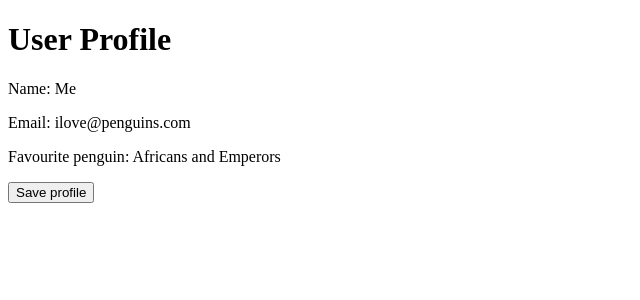
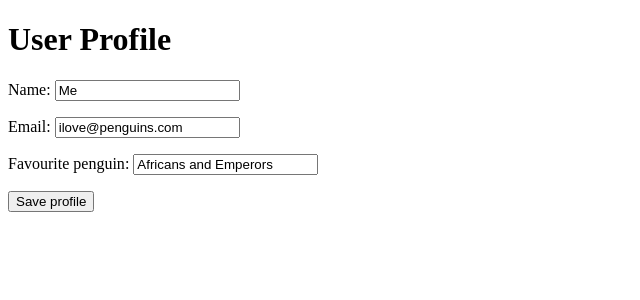
Before and after one commit to Katnippy/docker-app, a React (Vite) app: page / in a window 1280 px wide. Both pictures are taken after a click on the button "Edit profile". Shown: the top 300 px of the page, without its empty margins (0-640 px from the left). Built offline with nearby package versions, Linux system fonts and the light colour scheme.

Commit message:
Make edit / save profile button toggle entry text or form respectively.

```diff
--- a/src/App.jsx
+++ b/src/App.jsx
@@ -1,6 +1,7 @@
 import { useState } from 'react';
 
 import Entry from './components/Entry.jsx';
+import EntryForm from './components/EntryForm.jsx';
 
 function App() {
   const [profile, setProfile] = useState(
@@ -20,14 +21,27 @@ function App() {
     }
   };
 
+  // TODO: Add prop types.
   return (
     <div className="container">
       <h1>User Profile</h1>
-      <Entry entry={{ identifier: 'Name', info: profile.name }} />
-      <Entry entry={{ identifier: 'Email', info: profile.email }} />
-      <Entry entry={
-        { identifier: 'Favourite penguin', info: profile.favSpecies }
-      } />
+      {editOrSave === 'edit'
+        ? <Entry entry={{ identifier: 'Name', info: profile.name }} />
+        : <EntryForm id="email" entry={
+          { identifier: 'Name', info: profile.name }
+        } />}
+      {editOrSave === 'edit'
+        ? <Entry entry={{ identifier: 'Email', info: profile.email }} />
+        : <EntryForm id="email" entry={
+            { identifier: 'Email', info: profile.email }
+          } />}
+      {editOrSave === 'edit'
+        ? <Entry entry={
+            { identifier: 'Favourite penguin', info: profile.favSpecies }
+          } />
+          : <EntryForm id="email" entry={
+            { identifier: 'Favourite penguin', info: profile.favSpecies }
+          } />}
       <button type="button" onClick={() => handleEditOrSaveChange()}>
         {editOrSave === 'edit' ? 'Edit profile' : 'Save profile'}
       </button>
--- a/src/components/Entry.jsx
+++ b/src/components/Entry.jsx
@@ -1,4 +1,4 @@
-export default function Entry({ entry: { identifier, info }}) {
+export default function Entry({ entry: { identifier, info } }) {
   return (
     <p>{identifier}: {info}</p>
   );
--- /dev/null
+++ b/src/components/EntryForm.jsx
@@ -0,0 +1,8 @@
+export default function EntryForm({ id, entry: { identifier, info } }) {
+  return (
+    <form style={{margin: "16px 0"}}>
+      <label htmlFor={id}>{identifier}: </label>
+      <input id={id} value={info}></input>
+    </form>
+  );
+}
```
